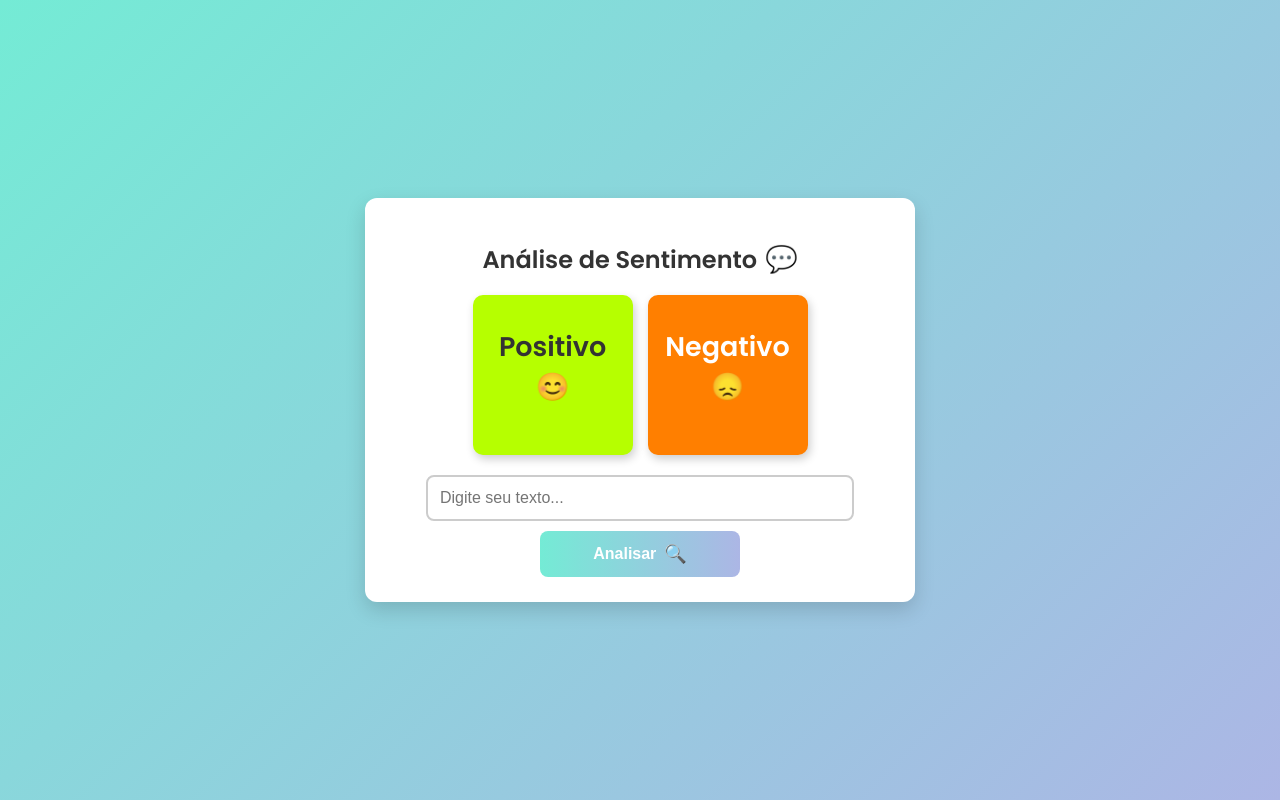
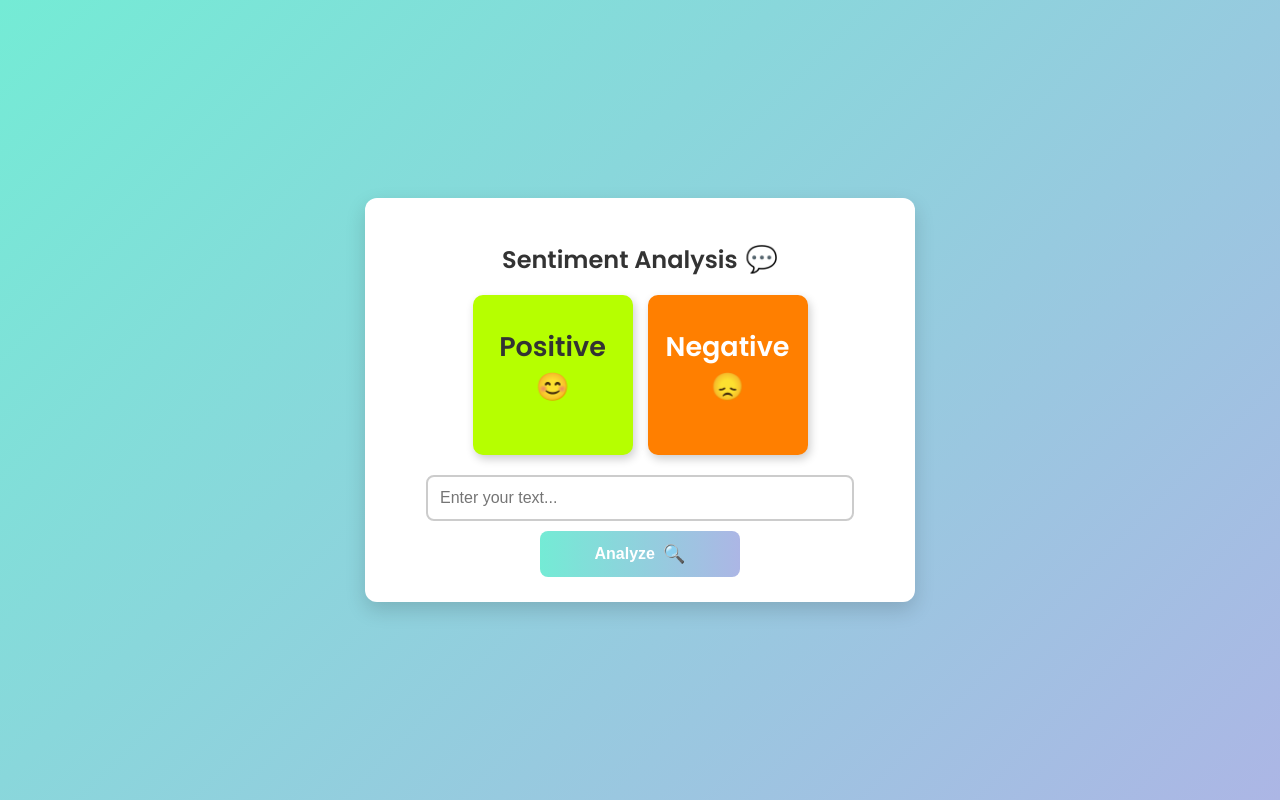
Before and after one commit to sousam02/Review-classifier, a Flask app: template templates/index.html in a window 1280 px wide. Run offline with Flask 3, Linux system fonts and the light colour scheme; the template is opened without the code that fills it, so the values that code supplies are empty; parts of the project's set-up code (start-up, migrations or seed data) failed here and were passed over.

Commit message:
refactor: update text to English in index.html

```diff
--- a/templates/index.html
+++ b/templates/index.html
@@ -8,20 +8,20 @@
 </head>
 <body>
     <div class="container">
-        <h1>Análise de Sentimento <span class="icon">💬</span></h1>
+        <h1>Sentiment Analysis <span class="icon">💬</span></h1>
         <div class="boxes">
             <div class="box positive">
-                <h2>Positivo 😊</h2>
+                <h2>Positive 😊</h2>
                 <ul id="positiveList"></ul>
             </div>
             <div class="box negative">
-                <h2>Negativo 😞</h2>
+                <h2>Negative 😞</h2>
                 <ul id="negativeList"></ul>
             </div>
         </div>
         <form id="sentimentForm">
-            <input type="text" name="texto" id="texto" placeholder="Digite seu texto..." required>
-            <button type="submit">Analisar <span>🔍</span></button>
+            <input type="text" name="texto" id="texto" placeholder="Enter your text..." required>
+            <button type="submit">Analyze <span>🔍</span></button>
         </form>
     </div>
     <script src="{{ url_for('static', filename='script.js') }}"></script>
```
